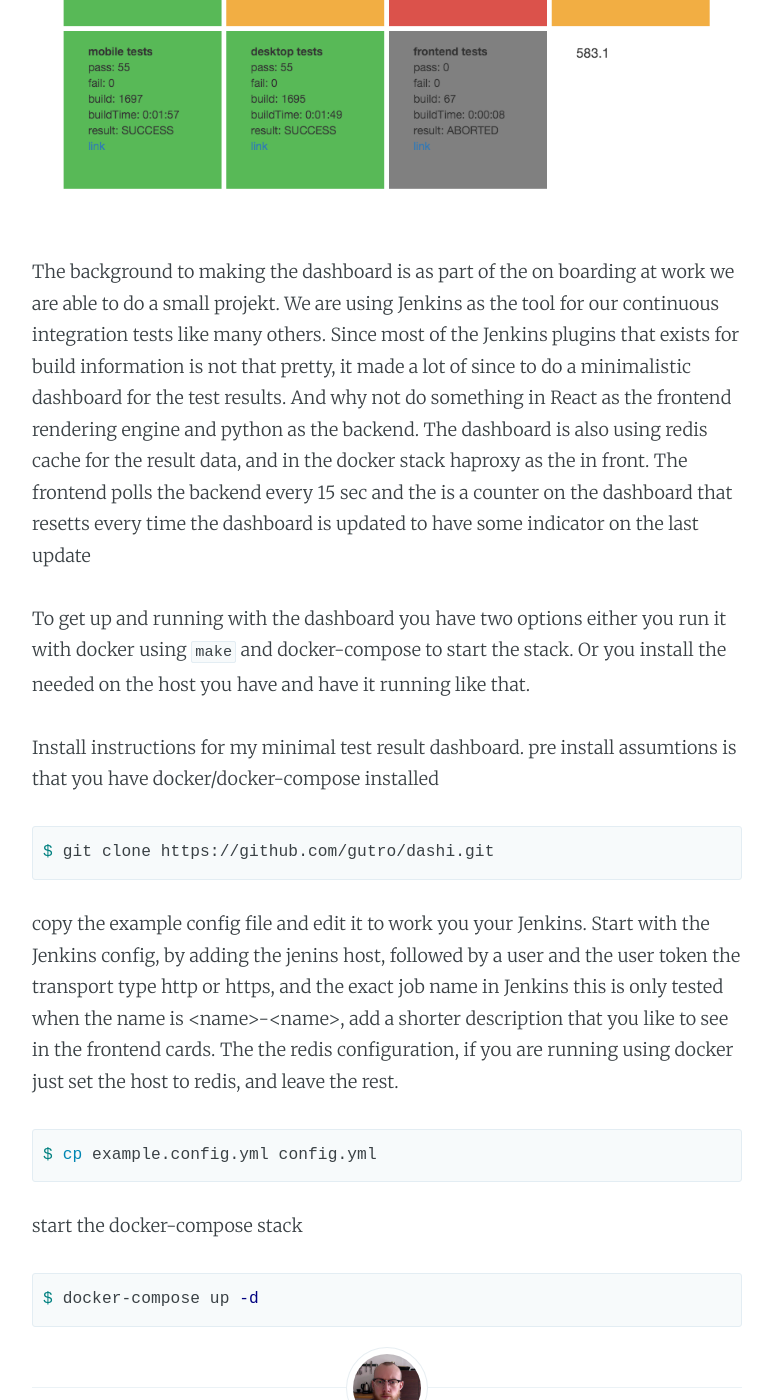
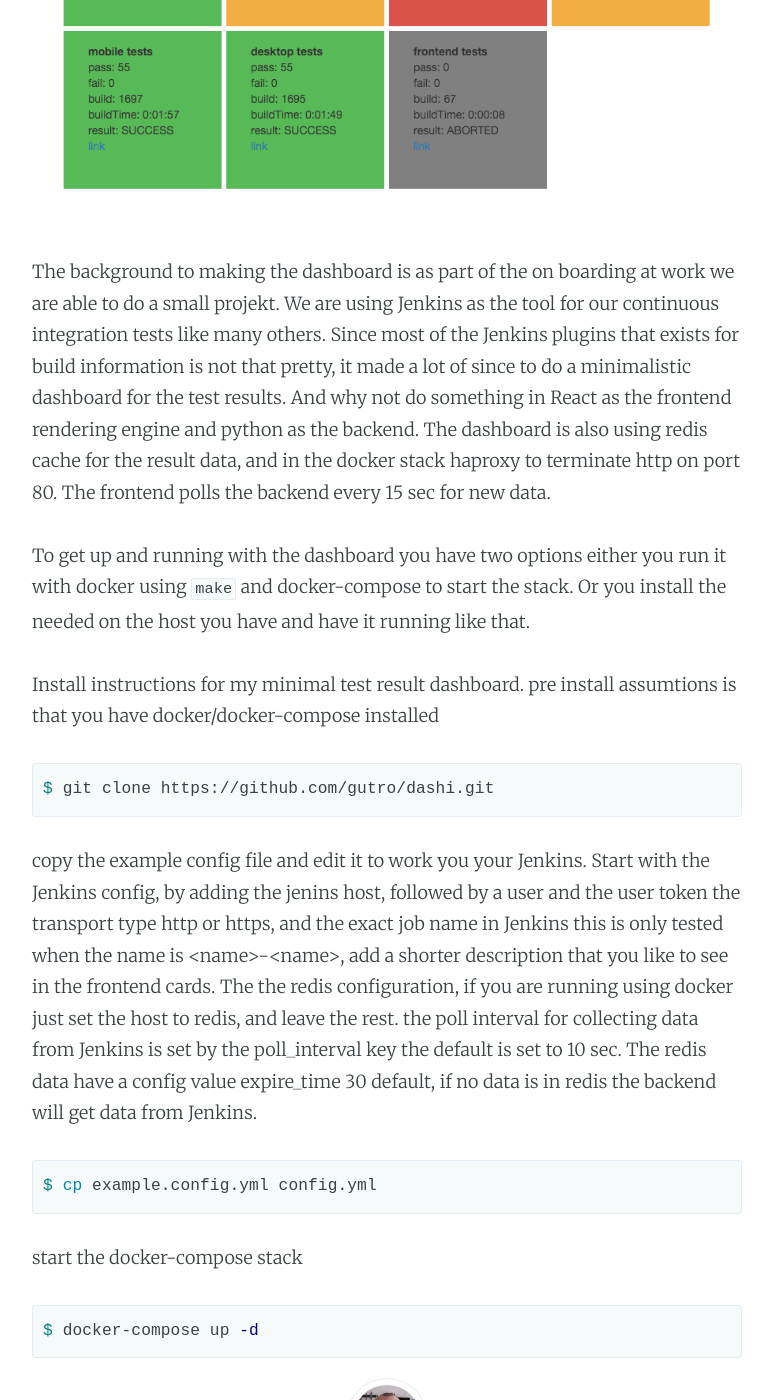
Before and after one commit to mad01/mad01.github.io, a Jekyll site: the page built from _posts/2015-11-14-jenkins-test-dashboard.md, in a window 1280 px wide and 1400 px high, scrolled down 487 px. Shown: the whole window, without its empty margins (253-1026 px from the left). Built offline with Jekyll 4.4.1, drawn with Linux system fonts in a browser that asks for light colours; Markdown is read by kramdown in place of the engine named in the settings.

Commit message:
update the last post after som code change to reflect the new change, and correct some spelling.

```diff
--- a/_posts/2015-11-14-jenkins-test-dashboard.md
+++ b/_posts/2015-11-14-jenkins-test-dashboard.md
@@ -8,7 +8,7 @@ Minimal Jenkins test result dashboard
 
 ![dashboard img](/imgs/dashi-demo.png)
 
-The background to making the dashboard is as part of the on boarding at work we are able to do a small projekt. We are using Jenkins as the tool for our continuous integration tests like many others. Since most of the Jenkins plugins that exists for build information is not that pretty, it made a lot of since to do a minimalistic dashboard for the test results. And why not do something in React as the frontend rendering engine and python as the backend. The dashboard is also using redis cache for the result data, and in the docker stack haproxy as the in front. The frontend polls the backend every 15 sec and the is a counter on the dashboard that resetts every time the dashboard is updated to have some indicator on the last update
+The background to making the dashboard is as part of the on boarding at work we are able to do a small projekt. We are using Jenkins as the tool for our continuous integration tests like many others. Since most of the Jenkins plugins that exists for build information is not that pretty, it made a lot of since to do a minimalistic dashboard for the test results. And why not do something in React as the frontend rendering engine and python as the backend. The dashboard is also using redis cache for the result data, and in the docker stack haproxy to terminate http on port 80. The frontend polls the backend every 15 sec for new data.
 
 To get up and running with the dashboard you have two options either you run it with docker using `make` and docker-compose to start the stack. Or you install the needed on the host you have and have it running like that.
 
@@ -17,7 +17,7 @@ Install instructions for my minimal test result dashboard. pre install assumtion
 $ git clone https://github.com/gutro/dashi.git
 {% endhighlight bash %}
 
-copy the example config file and edit it to work you your Jenkins. Start with the Jenkins config, by adding the jenins host, followed by a user and the user token the transport type http or https, and the exact job name in Jenkins this is only tested when the name is \<name\>-\<name\>, add a shorter description that you like to see in the frontend cards. The the redis configuration, if you are running using docker just set the host to redis, and leave the rest.
+copy the example config file and edit it to work you your Jenkins. Start with the Jenkins config, by adding the jenins host, followed by a user and the user token the transport type http or https, and the exact job name in Jenkins this is only tested when the name is \<name\>-\<name\>, add a shorter description that you like to see in the frontend cards. The the redis configuration, if you are running using docker just set the host to redis, and leave the rest. the poll interval for collecting data from Jenkins is set by the poll\_interval key the default is set to 10 sec. The redis data have a config value expire\_time 30 default, if no data is in redis the backend will get data from Jenkins.
 {% highlight bash %}
 $ cp example.config.yml config.yml
 {% endhighlight bash %}
```
Also changed, not shown: imgs/dashi-demo.png.
